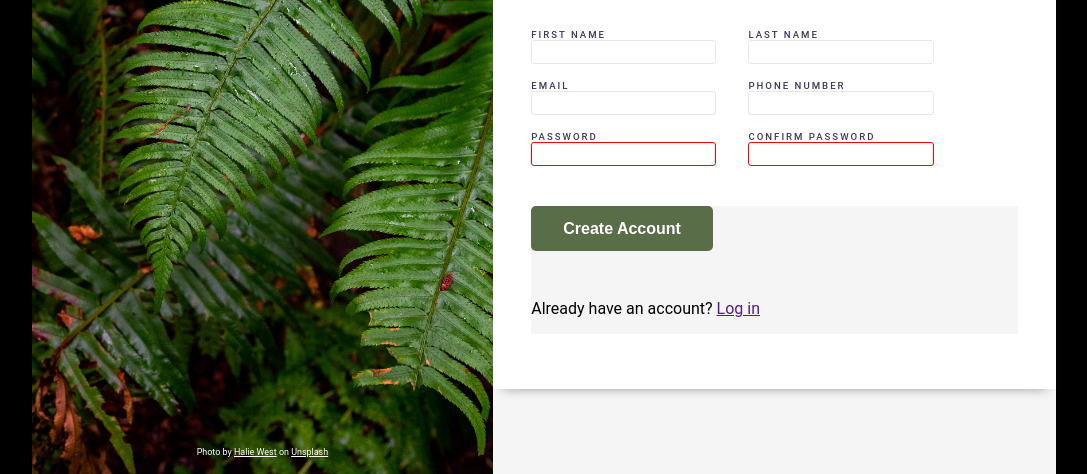
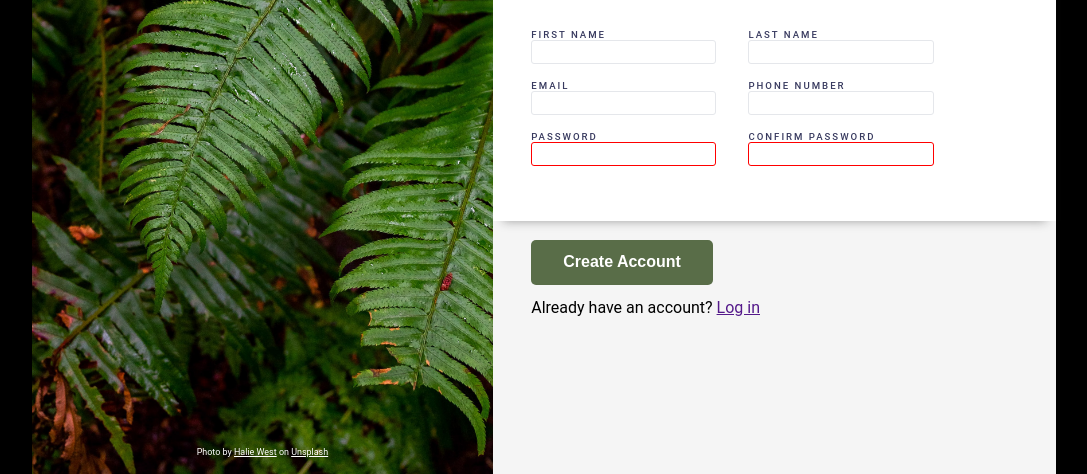
Before and after one commit to Sokolan/sign-up-form, a plain HTML site: page index.html in a window 1280 px wide. Shown: the part 326-800 px from the top of the page, without its empty margins (96-1183 px from the left). Drawn offline with Linux system fonts and the light colour scheme.

Commit message:
Revert "changes"
This reverts commit 6334edd9675c95bf4e5e319cced2e89392a9f2f1.

```diff
--- a/index.html
+++ b/index.html
@@ -60,12 +60,10 @@
                         <input type="password" id="confirm-password" name="confirm-password" required>
                     </li>
                 </div>
-                <div class="register-login">
-                    <button type="submit">Create Account</button>
-                    <p class="login">Already have an account? <a href="">Log in</a></p>
-                </div>
             </ul>
         </form>
+        <button type="submit">Create Account</button>
+        <p class="login">Already have an account? <a href="">Log in</a></p>
     </div>
 </body>
 </html>
--- a/style.css
+++ b/style.css
@@ -149,13 +149,6 @@ input:focus {
     background-color: rgb(241, 241, 241);
 }
 
-.register-login {
-    background-color: #f5f5f5;
-    margin-top: 5vh;
-    display: flex;
-    flex-direction: column;
-}
-
 button[type="submit"] {
     background-color: #596D48;
     font-size: min(2vw, 2vh);
@@ -165,8 +158,12 @@ button[type="submit"] {
     border-radius: 5px;
     border: none;
     align-self: flex-start;
+    margin-left: 3vw;
+    margin-top: 1.5vw;
 }
 
 .login {
+    margin-top: 1vw;
+    padding: 0 3vw;
     font-size: min(2vw, 2vh);
 }
```
